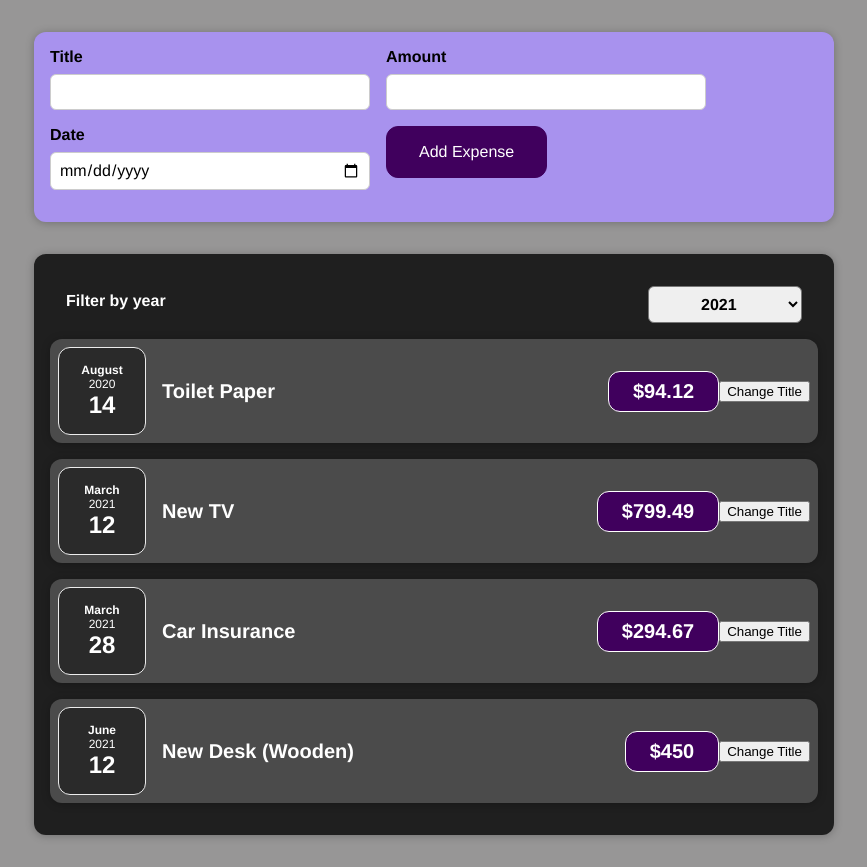
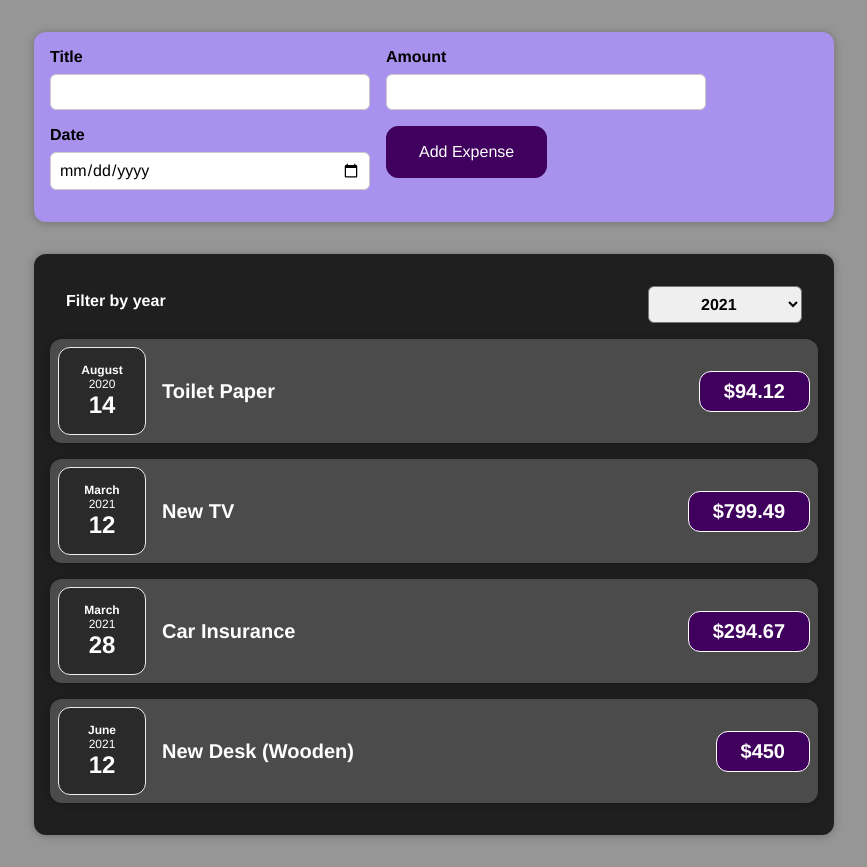
Before and after one commit to tanmaik/expense-tracker, a React (Create React App) app: page / in a window 1280 px wide. Shown: the whole page, without its empty margins (206-1073 px from the left). Built offline with nearby package versions, Linux system fonts and the light colour scheme.

Commit message:
remove weird change title button

```diff
--- a/src/components/expenses/ExpenseItem.js
+++ b/src/components/expenses/ExpenseItem.js
@@ -1,25 +1,17 @@
-import React, { useState } from "react";
+import React from "react";
 
 import "./ExpenseItem.css";
 import Card from "../ui/Card";
 import ExpenseDate from "./ExpenseDate";
 
 const ExpenseItem = (props) => {
-  const [title, setTitle] = useState(props.title);
-
-  const clickHandler = () => {
-    setTitle("Updated!");
-    console.log("Clicked");
-  };
-
   return (
     <Card className="expense-item">
       <ExpenseDate date={props.date} />
       <div className="expense-item__description">
-        <h2>{title}</h2>
+        <h2>{props.title}</h2>
         <div className="expense-item__price">${props.amount}</div>
       </div>
-      <button onClick={clickHandler}>Change Title</button>
     </Card>
   );
 };
--- a/src/components/expenses/Expenses.js
+++ b/src/components/expenses/Expenses.js
@@ -9,7 +9,6 @@
 
   const filterChangeHandler = (year) => {
     setFilteredYear(year);
-    console.log(year);
   };
 
   return (
```
Also changed, not shown: 1 other file (tests, documents, lock files or other folders).
